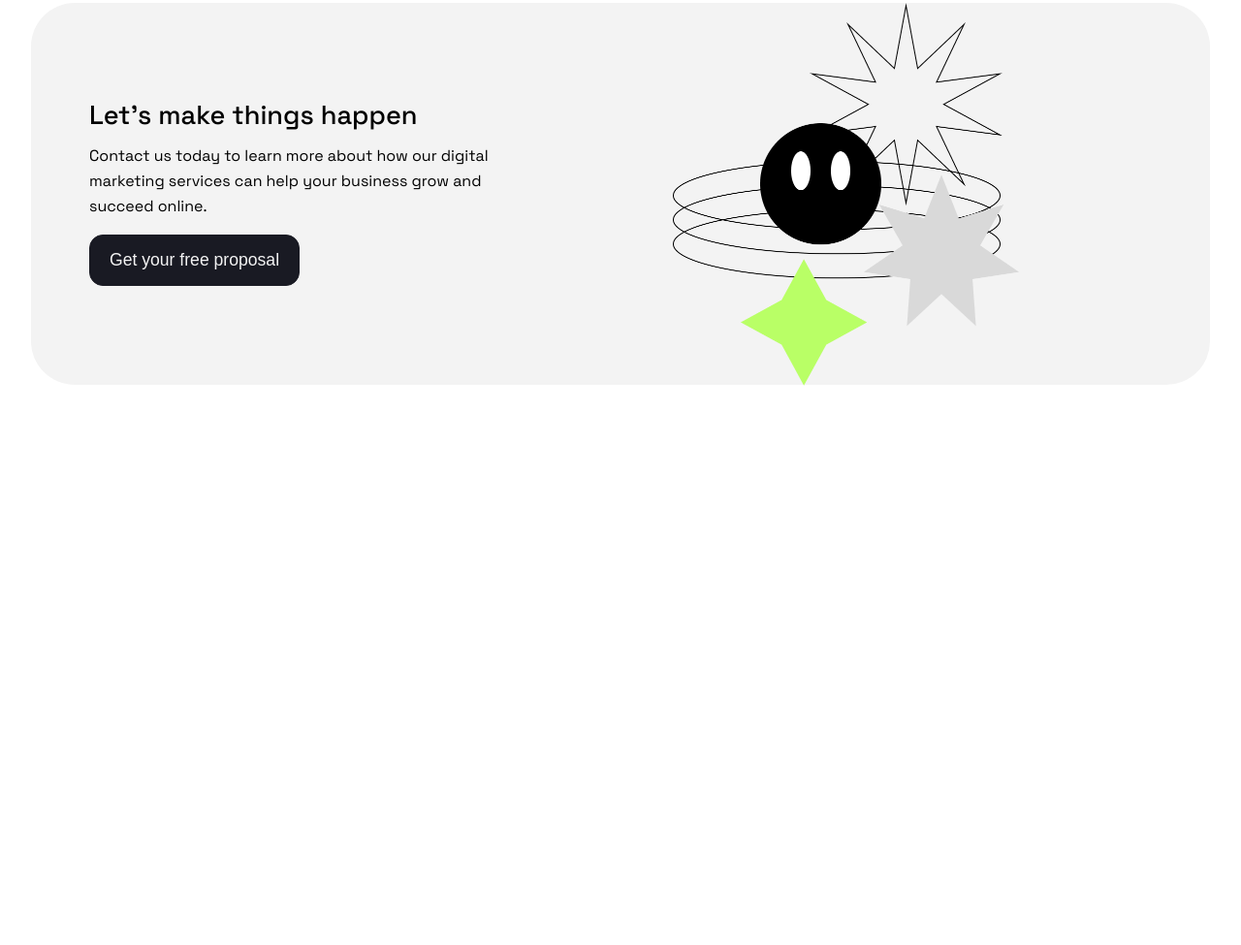
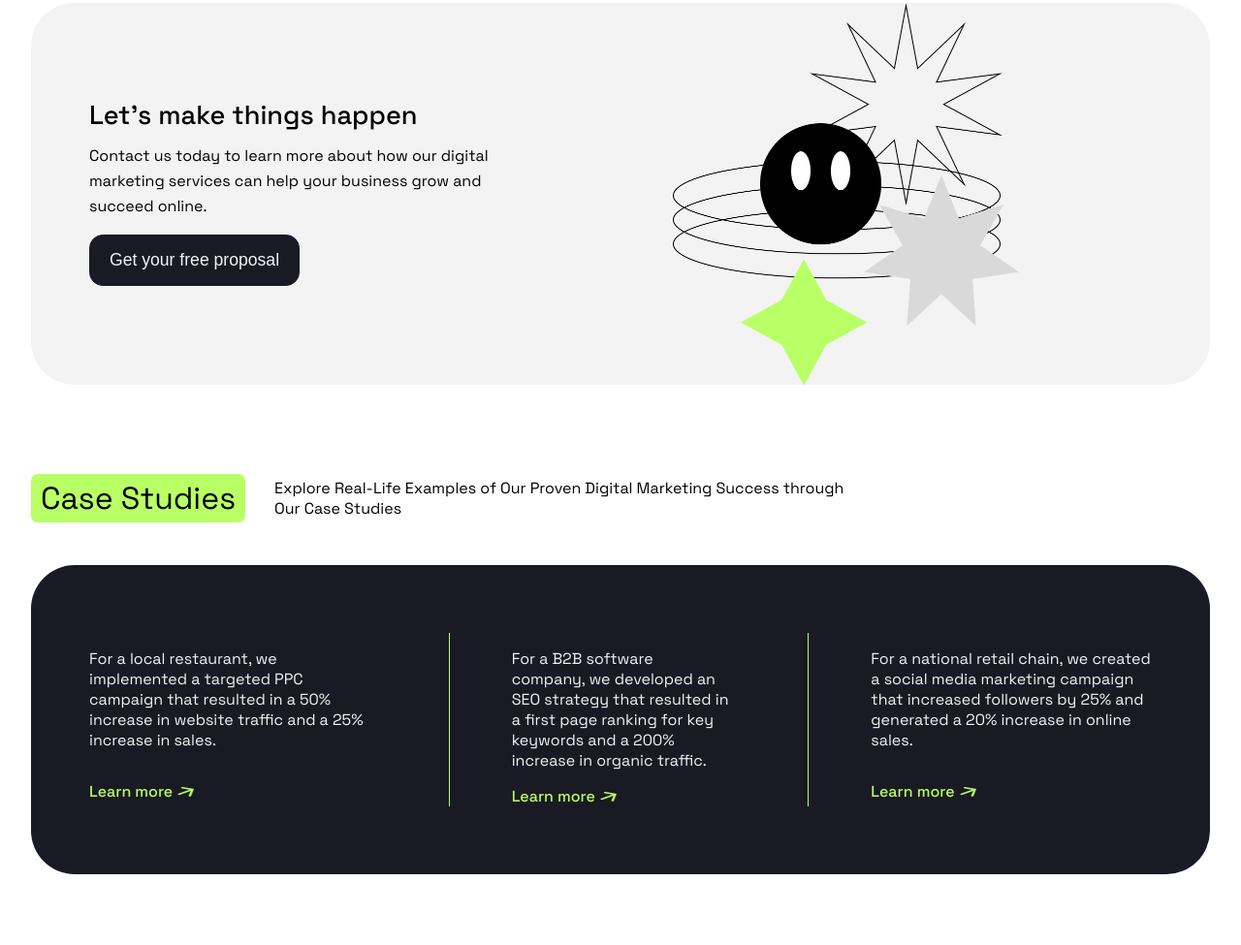
Before and after one commit to Walexz01/Positivus, a plain HTML site: page index.html in a window 1280 px wide. Shown: the part 2075-3050 px from the top of the page at 97% size. Before the commit the page ends 2502 px from the top, so only its background shows below. Drawn offline with Linux system fonts and the light colour scheme.

Commit message:
create case section

```diff
--- a/css/style.css
+++ b/css/style.css
@@ -137,6 +137,7 @@ ul li a {
 .section_header h2 {
   background-color: var(--color--green);
   font-size: 2.1rem;
+  text-wrap: nowrap;
   border-radius: 7px;
   padding: 5px 10px;
   font-weight: 400;
@@ -239,6 +240,40 @@ ul li a {
 .make_it_right {
   height: 394px;
   width: 494px;
+}
+/* ========== case========== */
+.case_grid {
+  display: grid;
+  grid-template-columns: repeat(3, 1fr);
+  background-color: var(--color--black);
+  color: var(--color--gray);
+  padding-inline: 60px;
+  padding-block: 70px;
+  gap: 1rem;
+  margin-top: 2rem;
+  border-radius: 45px;
+}
+.case_grid .grid_item {
+  padding-inline: 64px;
+  display: grid;
+  border-left: 1px solid var(--color--green);
+}
+.case_grid .grid_item:first-child {
+  padding-inline-start: 0;
+  border-left: 0px solid var(--color--green);
+}
+.case_grid .grid_item:last-child {
+  padding-inline-end: 0;
+}
+.case_grid .grid_item a {
+  color: var(--color--green);
+  display: flex;
+  align-items: center;
+  gap: 5px;
+}
+.case_grid .grid_item a img {
+  width: 17px;
+  height: 10px;
 }
 
 /* ============= media query for width<= 1300px =========== */
--- a/index.html
+++ b/index.html
@@ -199,6 +199,42 @@
         </div>
       </section>
       <!-- ============ case section -->
+      <section class="section-container case-section">
+        <div class="section_header case_header">
+          <h2>Case Studies</h2>
+          <p>
+            Explore Real-Life Examples of Our Proven Digital Marketing Success
+            through Our Case Studies
+          </p>
+        </div>
+        <div class="case_grid">
+          <div class="grid_item">
+            <p>
+              For a local restaurant, we implemented a targeted PPC campaign
+              that resulted in a 50% increase in website traffic and a 25%
+              increase in sales.
+            </p>
+            <a href="">Learn more <img src="assets/arrow.png" alt="" /></a>
+          </div>
+          <div class="grid_item">
+            <p>
+              For a B2B software company, we developed an SEO strategy that
+              resulted in a first page ranking for key keywords and a 200%
+              increase in organic traffic.
+            </p>
+            <a href="">Learn more <img src="assets/arrow.png" alt="" /></a>
+          </div>
+          <div class="grid_item">
+            <p>
+              For a national retail chain, we created a social media marketing
+              campaign that increased followers by 25% and generated a 20%
+              increase in online sales.
+            </p>
+            <a href="">Learn more <img src="assets/arrow.png" alt="" /></a>
+          </div>
+        </div>
+      </section>
+      <!-- ======================= Our Working Process =================== -->
     </main>
   </body>
 </html>
```
Also changed, not shown: assets/arrow.png (added).
